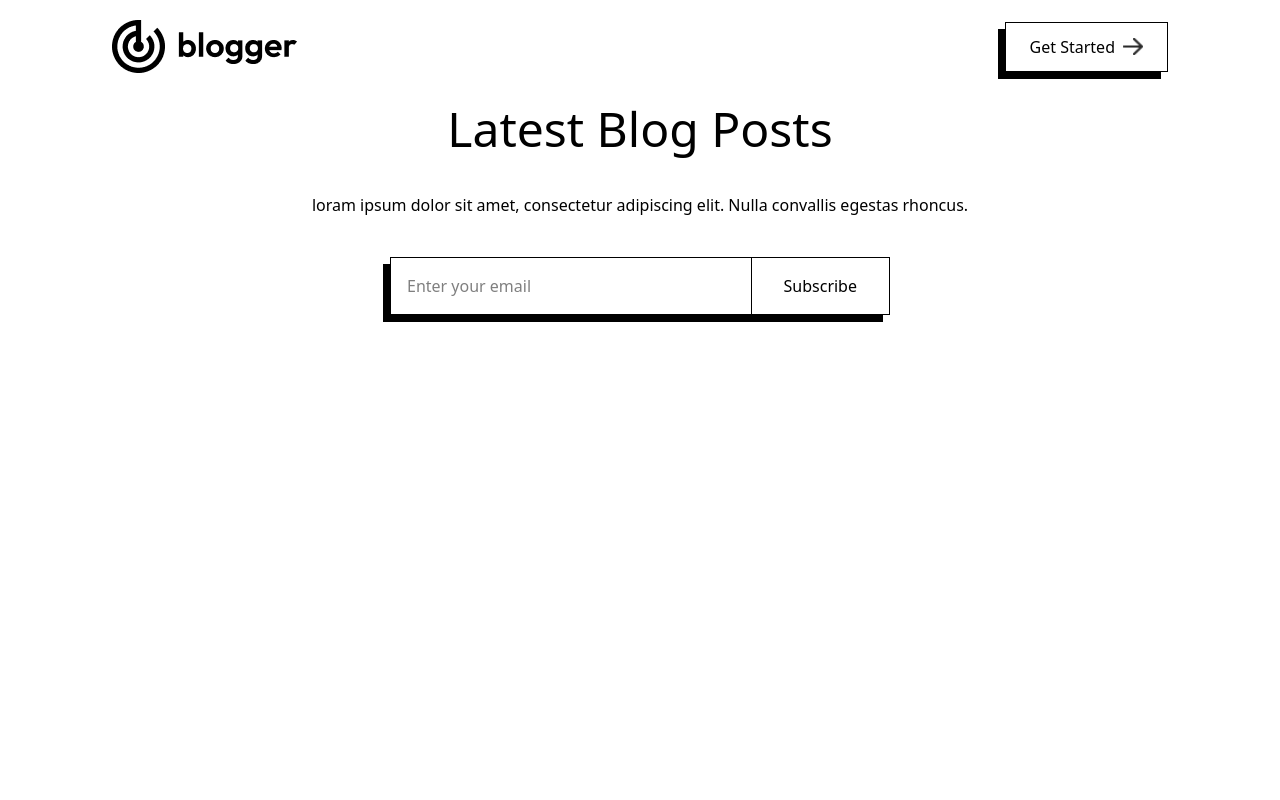
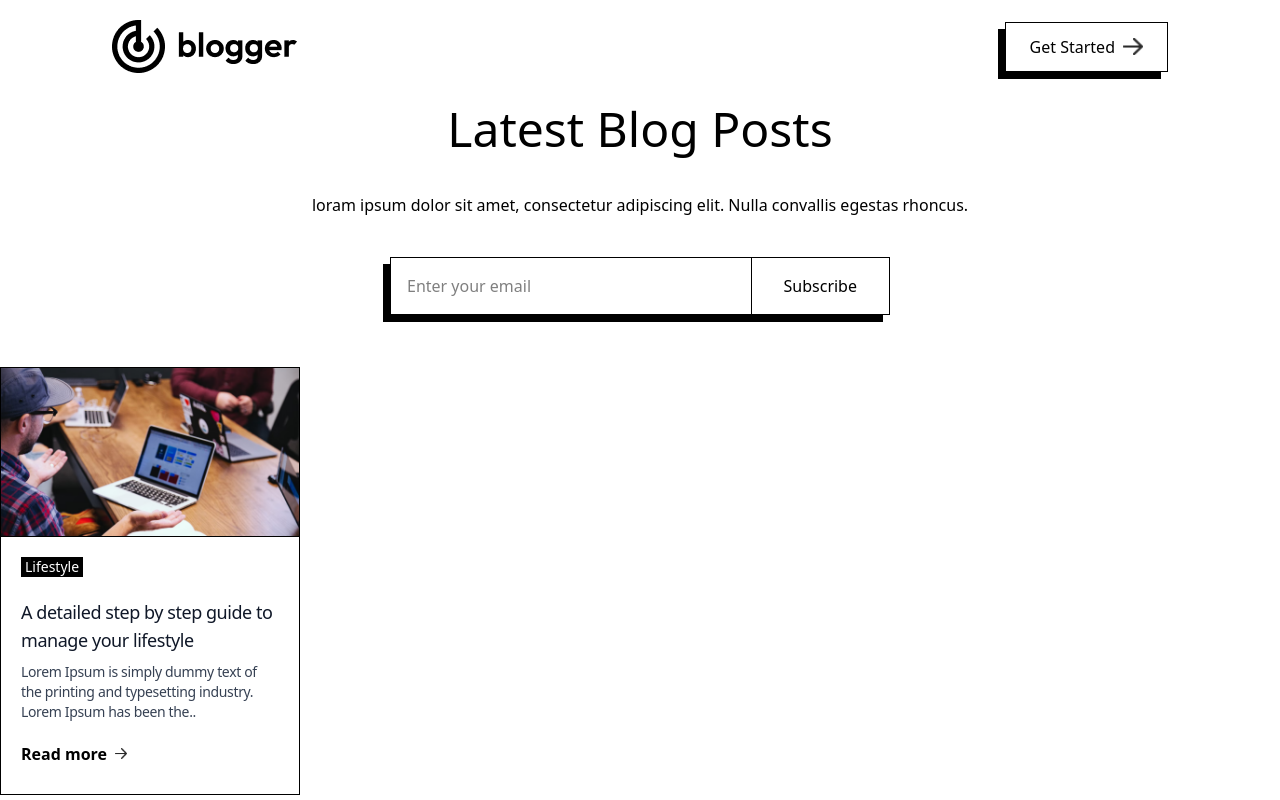
Before and after one commit to Aryan-202/blog-app, a Next.js app: page / in a window 1280 px wide. Built offline with nearby package versions, Linux system fonts and the light colour scheme.

Commit message:
modified blog item

```diff
--- a/components/BlogItem.jsx
+++ b/components/BlogItem.jsx
@@ -1,9 +1,20 @@
+import { assets, blog_data } from '@/assets/assets'
+import Image from 'next/image'
 import React from 'react'
 
 const BlogItem = () => {
   return (
-    <div>
-
+    <div className='max-w-[300px] sm:max-w-[300px] bg-white border border-black hover:shadow-[-7px_7px_0px_#000000]'>
+      <Image src={blog_data[0].image} width={400} height={400} alt='Blog Image' className='border-b border-black'/>
+      <p className='ml-5 mt-5 px-1 inline-block bg-black text-white text-sm'>{blog_data[0].category}</p>
+      <div className="p-5">
+        <h5 className='mb-2 font-medium text-lg tracking-tight text-gray-900'>{blog_data[0].title}</h5>
+        <p className='text-sm mb-3 tracking-tight text-gray-700'>{blog_data[0].description}</p>
+        <div className='inline-flex items-center py-2 font-semibold text-center'>
+          Read more
+          <Image src={assets.arrow} alt='Blog Image' width={12} className='ml-2' />
+        </div>
+      </div>
     </div>
   )
 }
```
